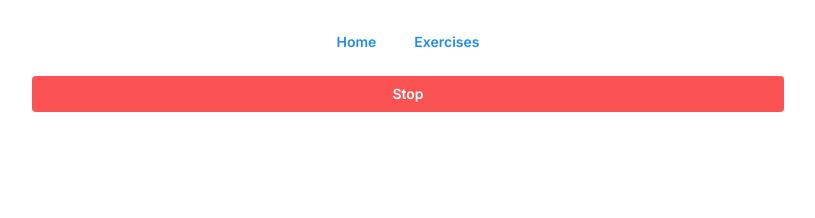
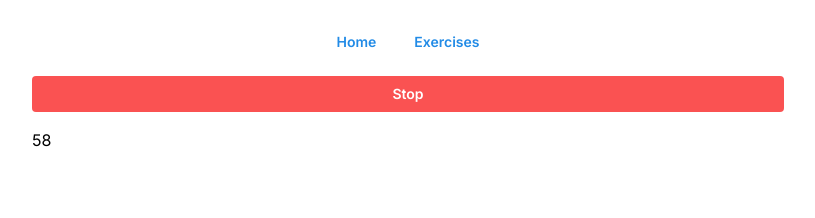
Before and after one commit to erraX/guitar-routine, a Next.js app: page / in a window 1280 px wide. Both pictures are taken after a click on the button "Start". Shown: the top 218 px of the page, without its empty margins (232-1047 px from the left). Built offline with nearby package versions, Linux system fonts and the light colour scheme.

Commit message:
feat: add countdown

```diff
--- a/package.json
+++ b/package.json
@@ -15,6 +15,7 @@
     "@types/react": "18.2.22",
     "@types/react-dom": "18.2.7",
     "autoprefixer": "10.4.16",
+    "classnames": "^2.3.2",
     "eslint": "8.49.0",
     "eslint-config-next": "13.5.2",
     "jotai": "^2.4.2",
--- a/src/app/page.tsx
+++ b/src/app/page.tsx
@@ -1,12 +1,16 @@
 'use client'
 
+import { useRef } from 'react';
+import { flushSync } from 'react-dom';
 import { Button, Stack } from '@mantine/core';
 import { useExerciseRunningState } from '../hooks/useExerciseRunningState';
 import { ExerciseTrainForm } from '@/components/ExerciseTrainForm';
-import { useExerciseTrainingForm } from '../hooks/useExerciseTrainingForm';
-import { useBindShortcuts } from '../hooks/useBindShortcuts';
+import { Countdown, CountdownRef } from '@/components/Countdown';
+import { useExerciseTrainingForm } from '@/hooks/useExerciseTrainingForm';
+import { useBindShortcuts } from '@/hooks/useBindShortcuts';
 
 export default function Home() {
+  const countdownRef = useRef<CountdownRef>(null);
   const exerciseRunningState = useExerciseRunningState();
 
   const {
@@ -19,12 +23,17 @@ export default function Home() {
   });
 
   const handleStart = () => {
-    exerciseRunningState.start();
+    flushSync(() => {
+      exerciseRunningState.start();
+    });
     console.log('start', formValues);
+    countdownRef.current?.start();
   };
 
   const handleStop = () => {
     exerciseRunningState.stop();
+    countdownRef.current?.stop();
+    console.log('stop');
   };
 
   useBindShortcuts({
@@ -51,6 +60,13 @@ export default function Home() {
         {exerciseRunningState.state === 'STOP' && <Button onClick={handleStart}>Start</Button>}
         {exerciseRunningState.state === 'RUNNING' && <Button onClick={handleStop} color="red">Stop</Button>}
       </Stack>
+      {exerciseRunningState.state === 'RUNNING' && <Countdown
+        ref={countdownRef}
+        count={formValues['trainingDuration']}
+        onEnd={() => {
+          handleStop();
+        }}
+      />}
     </Stack>
   )
 }
--- /dev/null
+++ b/src/components/Countdown/Countdown.tsx
@@ -0,0 +1,59 @@
+import React, {
+  useEffect,
+  useState,
+  useImperativeHandle,
+  forwardRef,
+} from 'react';
+
+export interface CountdownProps {
+  className?: string;
+  count: number;
+  onEnd?(): void;
+}
+
+export interface CountdownRef {
+  start(): void;
+  stop(): void;
+}
+
+export const Countdown = forwardRef<CountdownRef, CountdownProps>(function Countdown({ className, count, onEnd }, ref) {
+  const [curCount, setCurCount] = useState(count);
+  const [isRunning, setIsRunning] = useState(false);
+
+  useImperativeHandle(ref, () => ({
+    start() {
+      setCurCount(count);
+      setIsRunning(true);
+    },
+    stop() {
+      setIsRunning(false);
+    },
+  }));
+
+  useEffect(
+    () => {
+      if (!isRunning) {
+        return;
+      }
+
+      if (curCount === 0) {
+        onEnd?.();
+        return;
+      }
+
+      let timer = setInterval(() => {
+        setCurCount((prev) => prev - 1);
+      }, 1000);
+      return () => {
+        clearInterval(timer);
+      };
+    },
+    [
+      curCount,
+      isRunning,
+      onEnd,
+    ],
+  );
+
+  return <span className={className}>{curCount}</span>
+});
--- /dev/null
+++ b/src/components/Countdown/index.ts
@@ -0,0 +1 @@
+export * from './Countdown';
```
Also changed, not shown: 1 other file (tests, documents, lock files or other folders).
